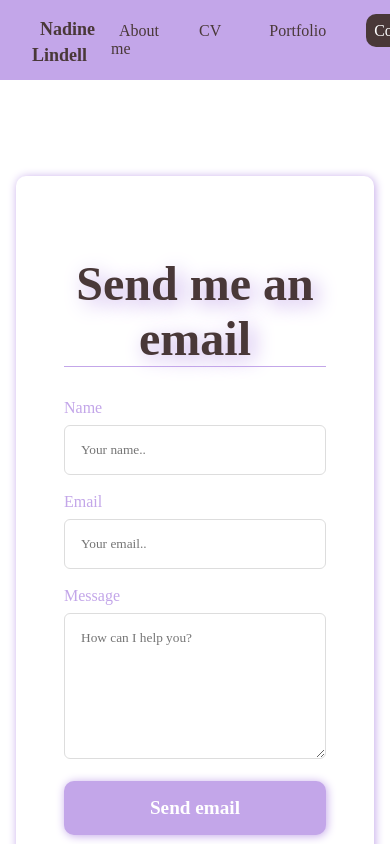
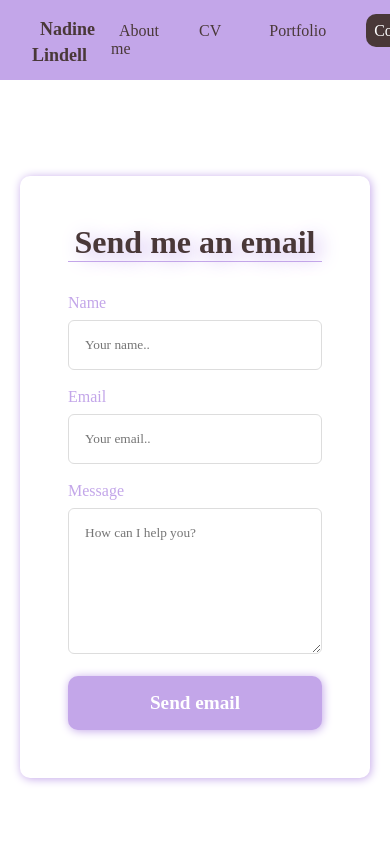
Before and after one commit to NadineL1/Labb2-DynamiskSida, a React (Vite) app: page /contact in a window 390 px wide. Shown: the top 844 px of the page. Built offline with nearby package versions, Linux system fonts and the light colour scheme.

Commit message:
updated className so it is specific to page

```diff
--- a/src/pages/Contact.css
+++ b/src/pages/Contact.css
@@ -1,4 +1,4 @@
-.content-container {
+.contact-content-container {
     max-width: 1400px;
     margin: 5rem auto;
     display: flex;
@@ -19,8 +19,10 @@
 
 .contact-form h1 {
     text-align: center;
+    font-size: 2rem;
     border-bottom: 0.1rem solid var(--primarycolor);
     margin-bottom: 2rem;
+    margin-top: 0;
     color: var(--secondarycolor);
     text-shadow: 5px 5px 20px var(--primarycolor);
 }
@@ -121,7 +123,7 @@ textarea:focus {
         grid-template-columns: 1fr;
     }
 
-    .content-container {
+    .contact-content-container {
         align-items: baseline;
         gap: 5rem;
         padding: 1rem;
@@ -130,7 +132,7 @@ textarea:focus {
 
 /*mobile view*/
 @media(max-width:48rem) {
-    .content-container {
+    .contact-content-container {
         flex-direction: column;
         align-items: center;
     }
--- a/src/pages/Contact.jsx
+++ b/src/pages/Contact.jsx
@@ -3,7 +3,7 @@ import './Contact.css'
 export default function Contact() {
     return (
         <>
-            <section className="content-container">
+            <section className="contact-content-container">
                 <div className="contact-form">
                     <h1>Send me an email</h1>
 
```
